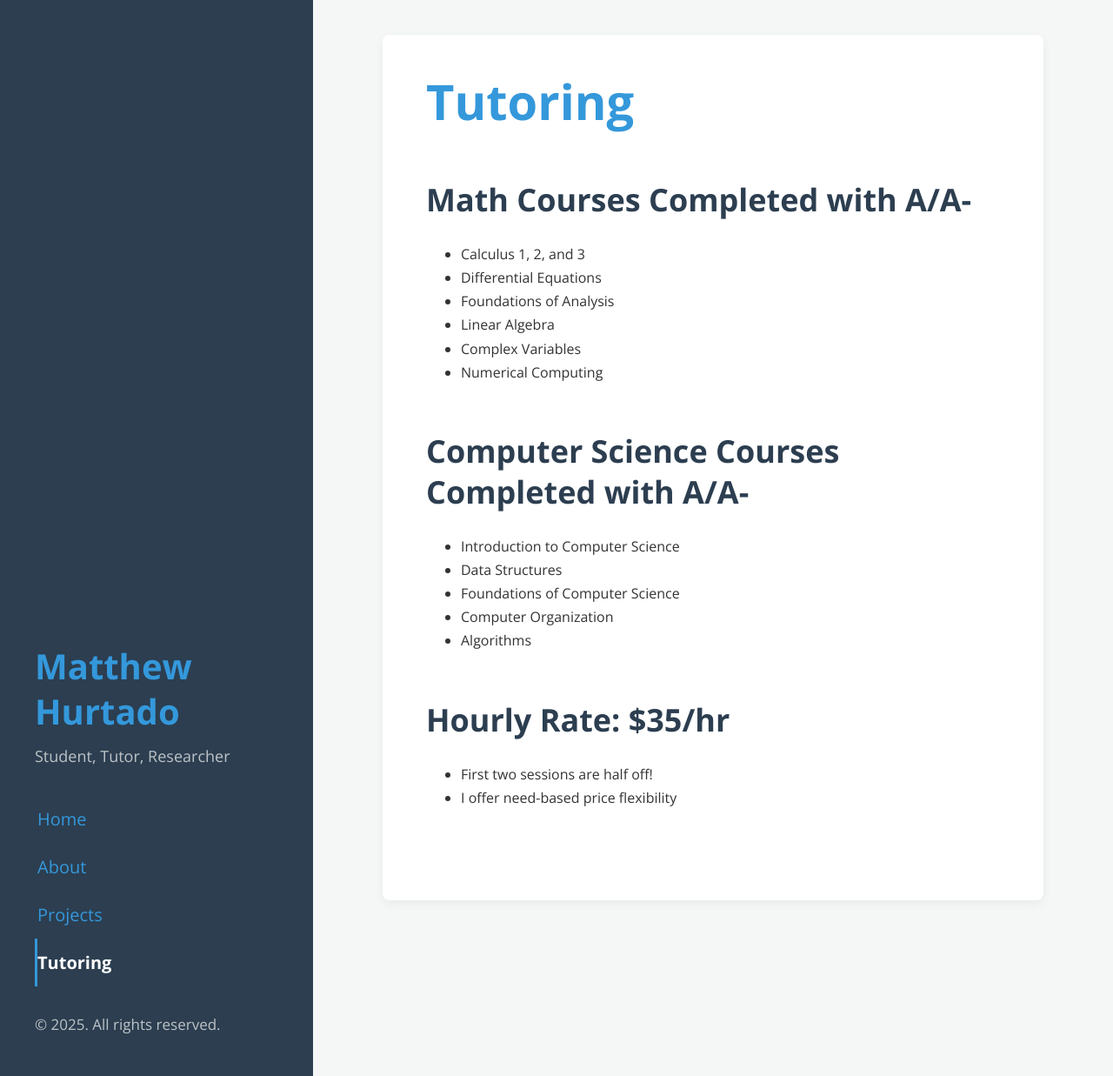
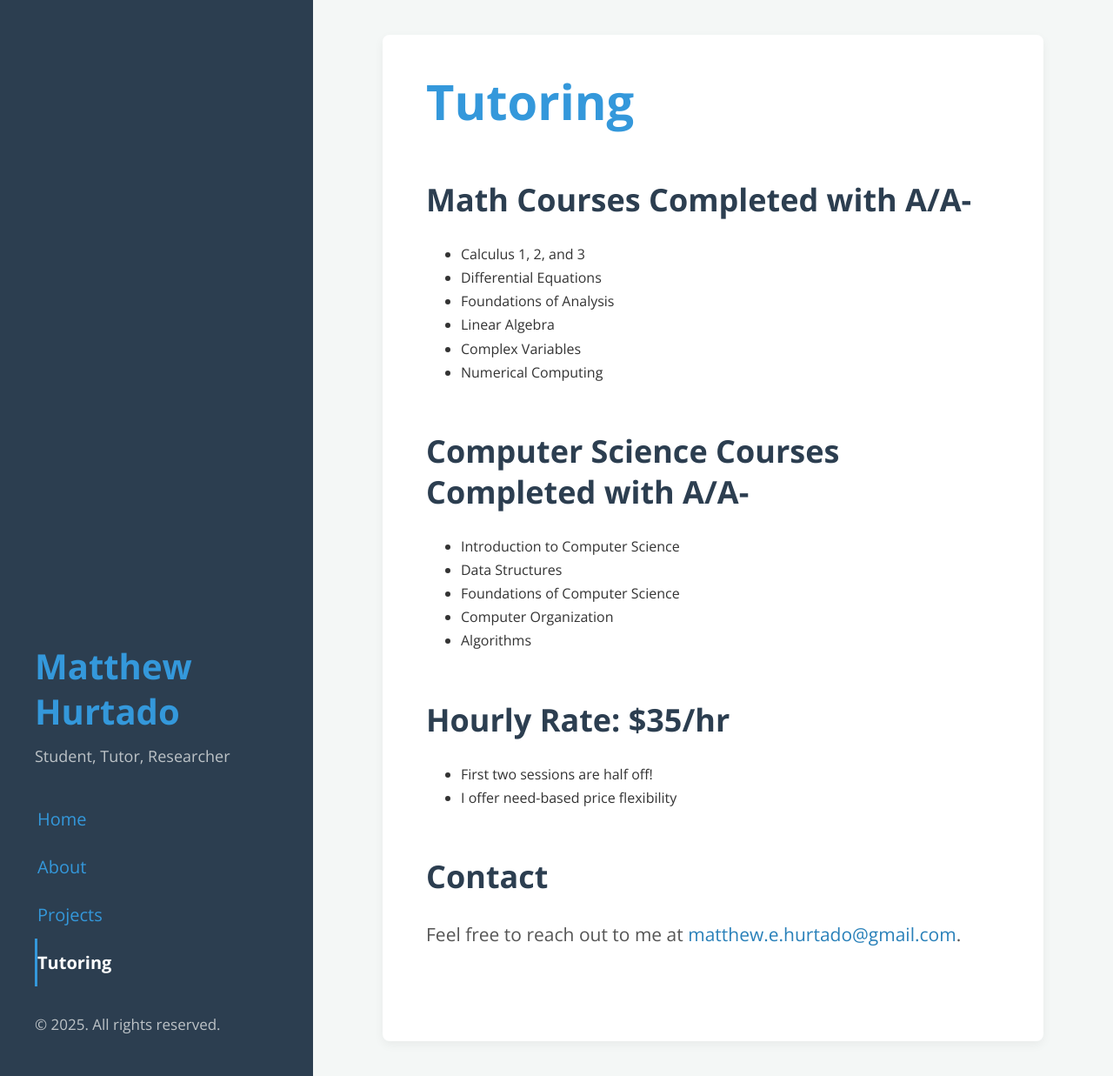
Before and after one commit to mehurtado/mehurtado.github.io, a Jekyll site: the page built from tutoring.md, in a window 1280 px wide and 1237 px high. Shown: the whole window at 87% size. Built offline with Jekyll 4.4.1, drawn with Linux system fonts in a browser that asks for light colours.

Commit message:
I've added a new contact section to your `tutoring.md` file. This section now includes a mailto link to `matthew.e.hurtado@gmail.com`.

```diff
--- a/tutoring.md
+++ b/tutoring.md
@@ -24,3 +24,6 @@ title: Tutoring
 ### Hourly Rate: $35/hr
  - First two sessions are half off!
  - I offer need-based price flexibility
+
+### Contact
+Feel free to reach out to me at [matthew.e.hurtado@gmail.com](mailto:matthew.e.hurtado@gmail.com).
```
